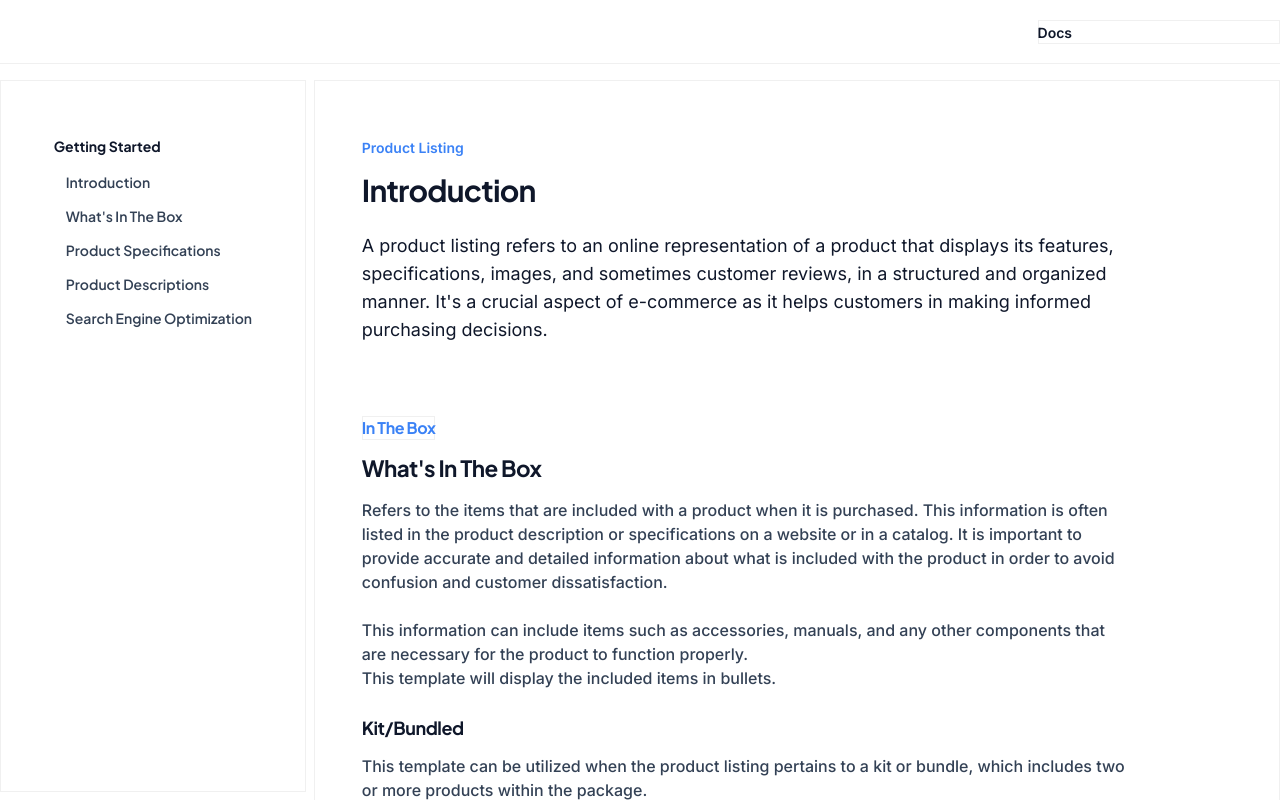
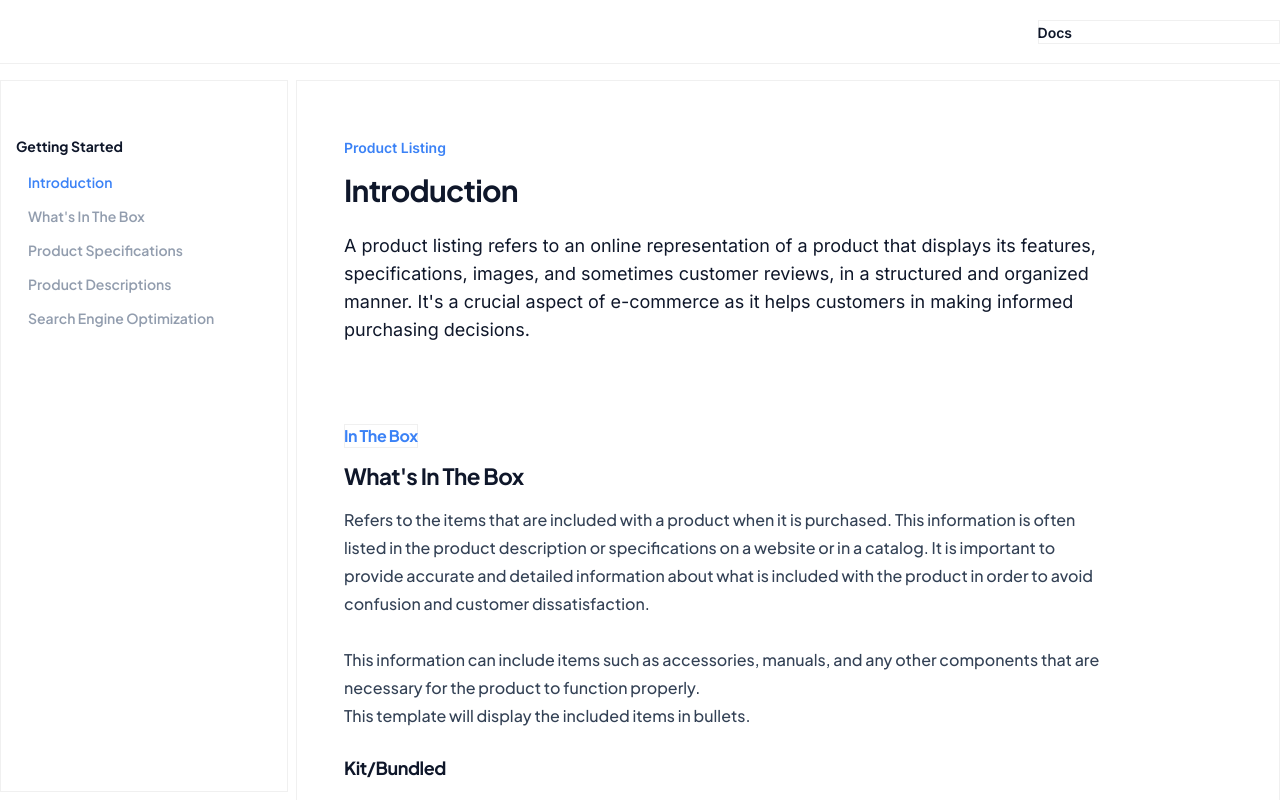
Before and after one commit to rogelcristobal/digiDirect-vite, a React (Vite) app: page / in a window 1280 px wide. Shown: the top 800 px of the page. Built offline with nearby package versions, Linux system fonts and the light colour scheme.

Commit message:
fixed some padding

```diff
--- a/src/components/Section.jsx
+++ b/src/components/Section.jsx
@@ -4,7 +4,7 @@ import { useInView } from "react-intersection-observer";
 import { motion } from "framer-motion";
 const Section = ({ title, children, category, child, id, hash }) => {
   const [sticky, setSticky] = useState(false);
-  const { ref, entry } = useInView();
+  const { ref, entry,inView} = useInView();
   const parentRef = useRef(null);
 
   const camelCaseAndRemoveSpaces=(value)=>{
@@ -19,13 +19,17 @@ const Section = ({ title, children, category, child, id, hash }) => {
         return converted
     }
   }
-
+  useEffect(()=>{
+    if(entry){
+      console.log(entry.target, `view${inView}`)
+    }
+  },[entry])
 
 
 
   return (
     <div
-      ref={parentRef}
+      // ref={ref}
       {...(entry&& { id: category})}
       className="flex-auto  box-border pb-4 pt-6 relative scroll-mt-20"
     >
@@ -46,7 +50,7 @@ const Section = ({ title, children, category, child, id, hash }) => {
       >
         {title}
       </h1>
-      <div className=" lg:max-w-3xl prose prose-slate text-[0.950rem] font-sans font-[500] text-base">
+      <div className=" lg:max-w-3xl prose leading-7 prose-slate font-[500]  text-[0.950rem] font-plus  text-base">
         {children}
       </div>
     </div>
--- a/src/components/SidebarLayoutPage.jsx
+++ b/src/components/SidebarLayoutPage.jsx
@@ -43,14 +43,14 @@ const SidebarLayoutPage = () => {
 
   useEffect(()=>{
     if(targetRef.current){
-      console.log(targetRef.current)
+      // console.log(targetRef.current)
     }
   },[targetRef.current])
 
   return (
     <div className="relative container mx-auto flex items-start   justify-start gap-2 pt-0 box-border">
       {/* sidebar container*/}
-      <div className="h-[calc(100vh-5.5rem)] thin-box-divider sticky top-20  pl-0 box-border flex justify-center items-start w-[26rem] overflow-y-auto pt-14 ">
+      <div className="h-[calc(100vh-5.5rem)] thin-box-divider sticky top-20  pl-0 box-border flex justify-start items-start w-[24rem] overflow-y-auto pt-14 ">
         {/* content */}
         <nav className="relative h-full  px-[1rem]">
           <p className="text-slate-900 text-sm  text-left font-plus  font-bold capitalize mb-4">
@@ -58,14 +58,14 @@ const SidebarLayoutPage = () => {
           </p>
           {/* items */}
           <div className="space-y-3.5 text-slate-700 pl-3 text-left flex items-start flex-col justify-start  font-plus">
-            <a href="#introduction" className="capitalize text-sm font-semibold  cursor-pointer hover:text-blue-500 ">
+            <a href="#introduction" className="capitalize text-sm font-semibold  cursor-pointer text-blue-500 ">
               {textContent.title}
             </a>
             {textContent.sections.map((item, id) => (
               <a
                 key={id}
                 href={`#${item.category}`}
-                className="capitalize text-sm font-semibold  cursor-pointer hover:text-blue-500 "
+                className="capitalize text-sm font-semibold  cursor-pointer hover:text-blue-500 text-slate-500/70"
               >
                 {item.title}
               </a>
@@ -76,7 +76,7 @@ const SidebarLayoutPage = () => {
       {/* body */}
       <div ref={targetRef} className="h-full box-border thin-box-divider w-full py-14 px-12  ">
         {/* heading container */}
-        <div id="introduction" className="scroll-mt-28 max-w-3xl relative flex-auto  mb-12">
+        <div id="introduction" className="scroll-mt-28 max-w-3xl relative flex-auto  mb-14">
           <p className="text-sm leading-[24px]  font-semibold mb-3 capitalize lg:mb-3 text-blue-500">
             {textContent.category}
           </p>
--- a/src/context/DocsContext.jsx
+++ b/src/context/DocsContext.jsx
@@ -1,5 +1,5 @@
 import { createContext, useState } from "react";
-
+import { useInView } from "react-intersection-observer";
 const DocsContext = createContext();
 import Section from "../components/Section";
 export const DocsProvider = ({ children }) => {
@@ -62,6 +62,7 @@ export const DocsProvider = ({ children }) => {
         ),
       },
       {
+        inView:false,
         category: "description",
         title: "product descriptions",
         detail: (
```
